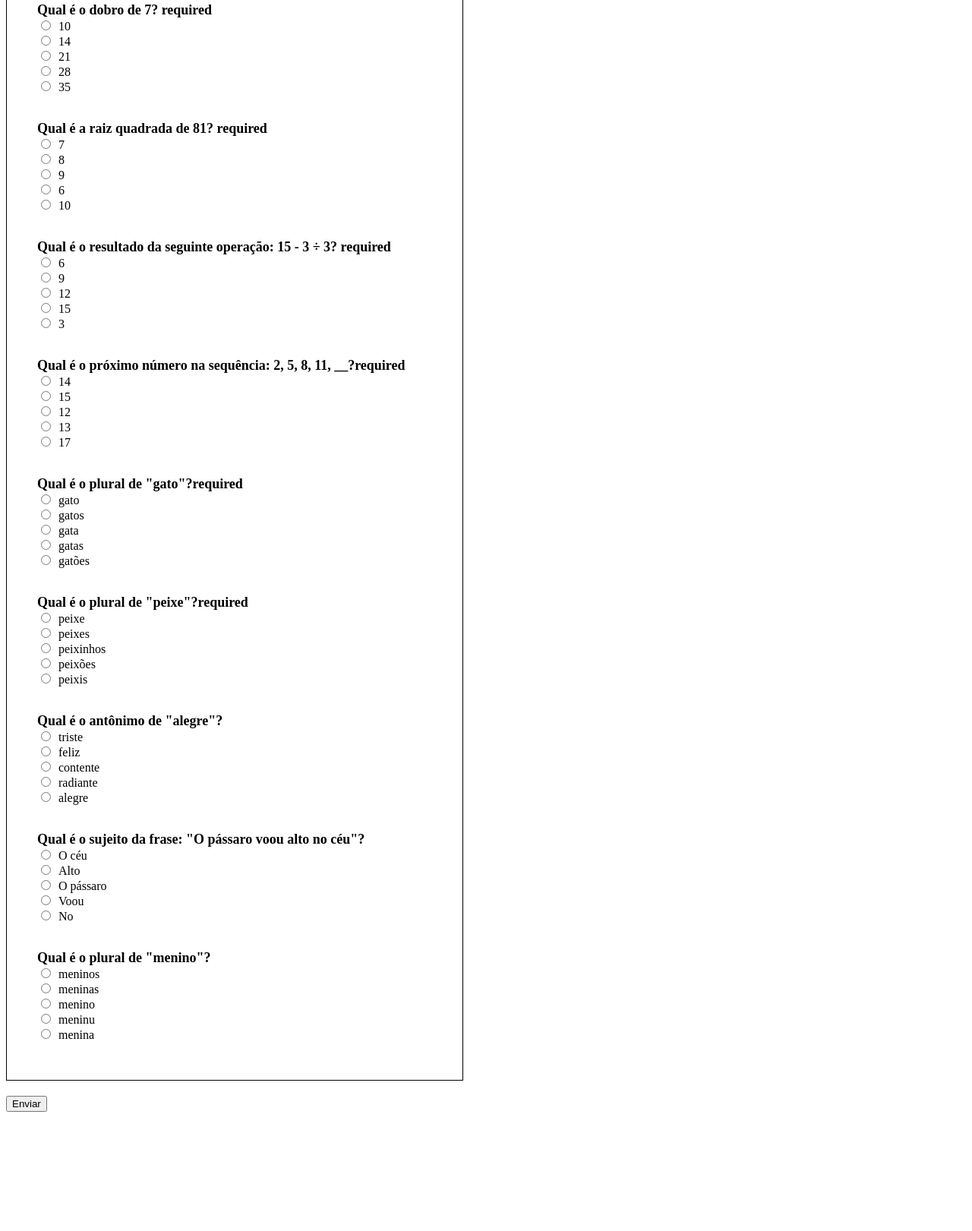
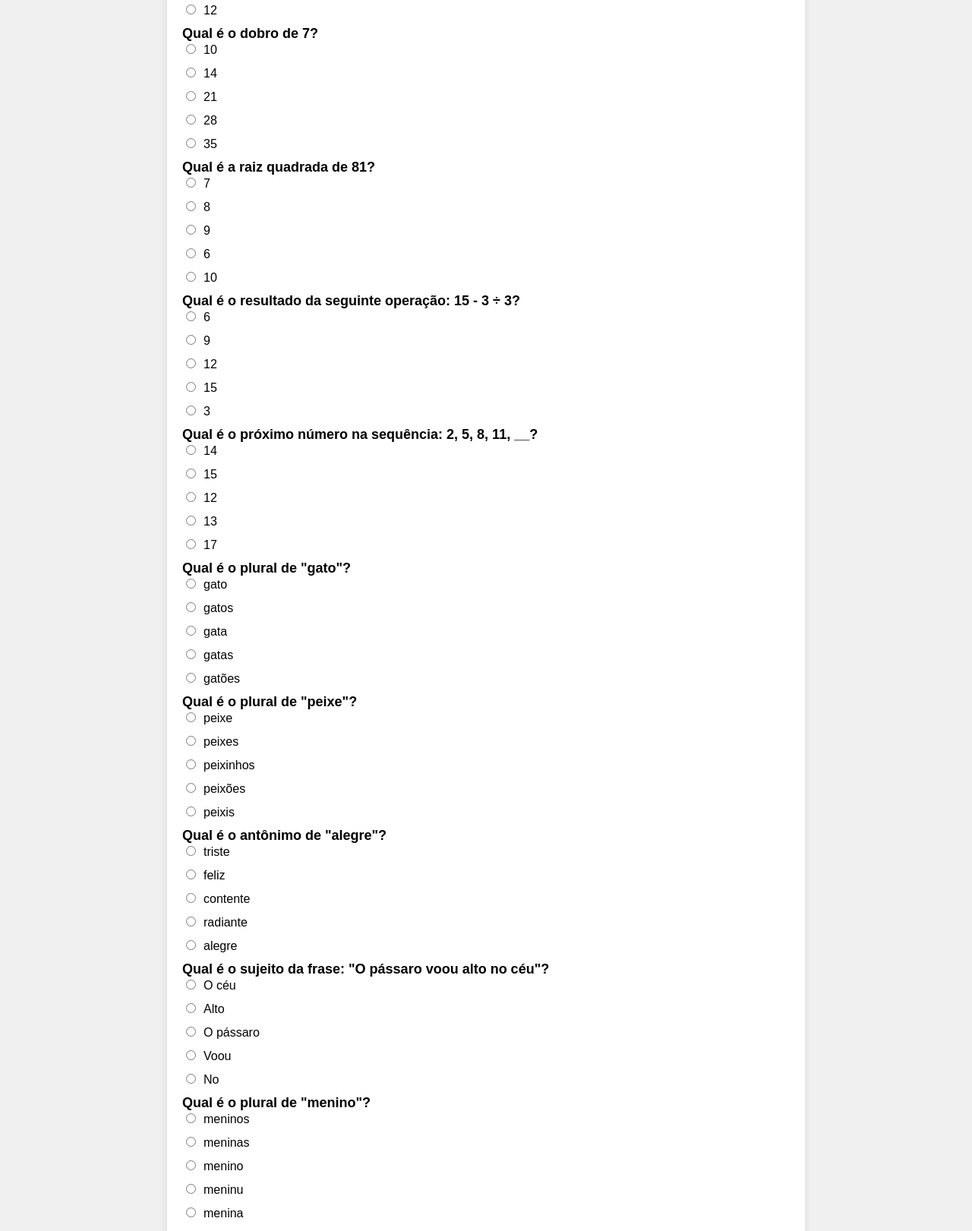
Before and after one commit to roggercarvalho/formulario, a plain HTML site: page teste-basico.html in a window 1280 px wide. Shown: the part 178-1799 px from the top of the page at 76% size. Before the commit the page ends 1650 px from the top, so only its background shows below. Drawn offline with Linux system fonts and the light colour scheme.

Commit message:
upload new archive

```diff
--- a/teste-basico.html
+++ b/teste-basico.html
@@ -1,121 +1,182 @@
 <!DOCTYPE html>
 <html lang="en">
+
 <head>
-  <meta charset="UTF-8">
-  <meta name="viewport" content="width=device-width, initial-scale=1.0">
-  <title>Document</title>
+  <meta charset="UTF-8" />
+  <meta name="viewport" content="width=device-width, initial-scale=1.0" />
+  <title>Teste Básico</title>
   <style>
-    div{
-      width: 600px;
+    body {
+      font-family: "Arial", sans-serif;
+      background-color: #f0f0f0;
+      margin: 0;
+      padding: 0;
+    }
+
+    form {
+      max-width: 800px;
+      margin: 0 auto;
+      padding: 20px;
+      background-color: #fff;
+      box-shadow: 0 0 10px rgba(0, 0, 0, 0.1);
+      border-radius: 5px;
+    }
+
+    ul {
+      list-style: none;
+      padding: 0;
+    }
+
+    .pergunta {
       margin-bottom: 20px;
-      padding-bottom: 15px;
+      padding: 15px;
+      border: 1px solid #ccc;
+      border-radius: 5px;
+      background-color: #f9f9f9;
     }
-    .todasQuestoes{
-      border: 1px solid black;
-    }
-    label{
+
+    .questoes {
+      font-weight: 600;
+      font-size: 18px;
       display: block;
     }
-    input{
-      display: inline-block;
+
+    input {
       margin-right: 10px;
+      font-size: 16px;
+      margin-bottom: 15px;
     }
-    li{
-      list-style: none;
+
+    input[type="submit"] {
+      display: block;
+      margin: 20px auto;
+      padding: 10px 20px;
+      background-color: #007bff;
+      color: #fff;
+      border: none;
+      border-radius: 5px;
+      cursor: pointer;
+      font-size: 16px;
     }
-    .questoes{
-      font-size: 18px;
-      font-weight: bold;
+
+    input[type="submit"]:hover {
+      background-color: #0056b3;
+    }
+
+    label {
+      display: block;
     }
   </style>
 </head>
+
 <body>
   <form action="./agradecimento.html">
     <div class="todasQuestoes">
       <ul>
+        <li>
           <div id="q1">
-    <label for="q1a" class="questoes">Qual é o resultado da seguinte operação: 8 + 4 x 2? required</label>
-    <li><input type="radio" name="q1"required>16</li>
-    <li><input type="radio" name="q1"required>10</li>
-    <li><input type="radio" name="q1"required>18</li>
-    <li><input type="radio" name="q1"required>24</li>
-    <li><input type="radio" name="q1"required>12</li>
+            <label for="q1a" class="questoes">Qual é o resultado da seguinte operação: 8 + 4 x 2?</label>
+            <label><input type="radio" name="q1" id="q1a" required />16</label>
+            <label><input type="radio" name="q1" id="q1c" required />18</label>
+            <label><input type="radio" name="q1" id="q1b" required />10</label>
+            <label><input type="radio" name="q1" id="q1d" required />24</label>
+            <label><input type="radio" name="q1" id="q1e" required />12</label>
           </div>
+        </li>
+        <li>
           <div id="q2">
-    <label for="q2" class="questoes">Qual é o dobro de 7? required</label>
-    <li><input type="radio" name="q2"required>10
-    <li><input type="radio" name="q2"required>14
-    <li><input type="radio" name="q2"required>21
-    <li><input type="radio" name="q2"required>28
-    <li><input type="radio" name="q2"required>35
+            <label for="q2" class="questoes">Qual é o dobro de 7?</label>
+            <label><input type="radio" name="q2" id="q2a" required />10</label>
+            <label><input type="radio" name="q2" id="q2b" required />14</label>
+            <label><input type="radio" name="q2" id="q2c" required />21</label>
+            <label><input type="radio" name="q2" id="q2d" required />28</label>
+            <label><input type="radio" name="q2" id="q2e" required />35</label>
           </div>
+        </li>
+        <li>
           <div id="q3">
-    <label for="q3" class="questoes">Qual é a raiz quadrada de 81? required</label>
-    <li><input type="radio" name="q3"required>7</li>
-    <li><input type="radio" name="q3"required>8</li>
-    <li><input type="radio" name="q3"required>9</li>
-    <li><input type="radio" name="q3"required>6</li>
-    <li><input type="radio" name="q3"required>10</li>
+            <label for="q3" class="questoes">Qual é a raiz quadrada de 81?</label>
+            <label><input type="radio" name="q3" id="q3a" required />7</label>
+            <label><input type="radio" name="q3" id="q3b" required />8</label>
+            <label><input type="radio" name="q3" id="q3c" required />9</label>
+            <label><input type="radio" name="q3" id="q3d" required />6</label>
+            <label><input type="radio" name="q3" id="q3e" required />10</label>
           </div>
+        </li>
+        <li>
           <div id="q4">
-    <label for="q4" class="questoes">Qual é o resultado da seguinte operação: 15 - 3 ÷ 3? required</label>
-    <li><input type="radio" name="q4"required>6</li>
-    <li><input type="radio" name="q4"required>9</li>
-    <li><input type="radio" name="q4"required>12</li>
-    <li><input type="radio" name="q4"required>15</li>
-    <li><input type="radio" name="q4"required>3</li>
+            <label for="q4" class="questoes">Qual é o resultado da seguinte operação: 15 - 3 ÷ 3?</label>
+            <label><input type="radio" name="q4" id="q4a" required />6</label>
+            <label><input type="radio" name="q4" id="q4b" required />9</label>
+            <label><input type="radio" name="q4" id="q4c" required />12</label>
+            <label><input type="radio" name="q4" id="q4d" required />15</label>
+            <label><input type="radio" name="q4" id="q4e" required />3</label>
           </div>
+        </li>
+        <li>
           <div id="q5">
-    <label for="q5" class="questoes">Qual é o próximo número na sequência: 2, 5, 8, 11, __?required</label>
-    <li><input type="radio" name="q5"required>14</li>
-    <li><input type="radio" name="q5"required>15</li>
-    <li><input type="radio" name="q5"required>12</li>
-    <li><input type="radio" name="q5"required>13</li>
-    <li><input type="radio" name="q5"required>17</li>
+            <label for="q5" class="questoes">Qual é o próximo número na sequência: 2, 5, 8, 11, __?</label>
+            <label><input type="radio" name="q5" id="q5a" required />14</label>
+            <label><input type="radio" name="q5" id="q5b" required />15</label>
+            <label><input type="radio" name="q5" id="q5c" required>12</label>
+            <label><input type="radio" name="q5" id="q5d" required />13</label>
+            <label><input type="radio" name="q5" id="q5e" required />17</label>
           </div>
+        </li>
+        <li>
           <div id="q6">
-    <label for="q6" class="questoes">Qual é o plural de "gato"?required</label>
-    <li><input type="radio" name="q6"required>gato</li>
-    <li><input type="radio" name="q6"required>gatos</li>
-    <li><input type="radio" name="q6"required>gata</li>
-    <li><input type="radio" name="q6"required>gatas</li>
-    <li><input type="radio" name="q6"required>gatões</li>
+            <label for="q6" class="questoes">Qual é o plural de "gato"?</label>
+            <label><input type="radio" name="q6" id="q6a" required />gato</label>
+            <label><input type="radio" name="q6" id="q6b" required />gatos</label>
+            <label><input type="radio" name="q6" id="q6c" required />gata</label>
+            <label><input type="radio" name="q6" id="q6d" required />gatas</label>
+            <label><input type="radio" name="q6" id="q6e" required />gatões</label>
           </div>
+        </li>
+        <li>
           <div id="q7">
-    <label for="q7" class="questoes">Qual é o plural de "peixe"?required</label>
-    <li><input type="radio" name="q7"required>peixe</li>
-    <li><input type="radio" name="q7"required>peixes</li>
-    <li><input type="radio" name="q7"required>peixinhos</li>
-    <li><input type="radio" name="q7"required>peixões</li>
-    <li><input type="radio" name="q7"required>peixis</li>
+            <label for="q7" class="questoes">Qual é o plural de "peixe"?</label>
+            <label><input type="radio" name="q7" id="q7a" required />peixe</label>
+            <label><input type="radio" name="q7" id="q7b" required />peixes</label>
+            <label><input type="radio" name="q7" id="q7c" required />peixinhos</label>
+            <label><input type="radio" name="q7" id="q7d" required />peixões</label>
+            <label><input type="radio" name="q7" id="q7e" required />peixis</label>
           </div>
+        </li>
+        <li>
           <div id="q8">
             <label for="q8" class="questoes">Qual é o antônimo de "alegre"?</label>
-    <li><input type="radio" name="q8"required>triste</li>
-    <li><input type="radio" name="q8"required>feliz</li>
-    <li><input type="radio" name="q8"required>contente</li>
-    <li><input type="radio" name="q8"required>radiante</li>
-    <li><input type="radio" name="q8"required>alegre</li>
+            <label><input type="radio" name="q8" id="q8a" required />triste</label>
+            <label><input type="radio" name="q8" id="q8b" required />feliz</label>
+            <label><input type="radio" name="q8" id="q8c" required />contente</label>
+            <label><input type="radio" name="q8" id="q8d" required />radiante</label>
+            <label><input type="radio" name="q8" id="q8e" required />alegre</label>
           </div>
+        </li>
+        <li>
           <div id="q9">
             <label for="q9" class="questoes">Qual é o sujeito da frase: "O pássaro voou alto no céu"?</label>
-    <li><input type="radio" name="q9"required>O céu</li>
-    <li><input type="radio" name="q9"required>Alto</li>
-    <li><input type="radio" name="q9"required>O pássaro</li>
-    <li><input type="radio" name="q9"required>Voou</li>
-    <li><input type="radio" name="q9"required>No</li>
+            <label><input type="radio" name="q9" id="q9a" required />O céu</label>
+            <label><input type="radio" name="q9" id="q9b" required />Alto</label>
+            <label><input type="radio" name="q9" id="q9c" required />O pássaro</label>
+            <label><input type="radio" name="q9" id="q9d" required />Voou</label>
+            <label><input type="radio" name="q9" id="q9e" required />No</label>
           </div>
+        </li>
+        <li>
           <div id="q10">
-    <label for="q10" class="questoes">Qual é o plural de "menino"? </label>
-    <li><input type="radio" name="q10"required>meninos</li>
-    <li><input type="radio" name="q10"required>meninas</li>
-    <li><input type="radio" name="q10"required>menino</li>
-    <li><input type="radio" name="q10"required>meninu</li>
-    <li><input type="radio" name="q10"required>menina</li>
+            <label for="q10" class="questoes">Qual é o plural de "menino"?</label>
+            <label><input type="radio" name="q10" id="q10a" required />meninos</label>
+            <label><input type="radio" name="q10" id="q10b" required />meninas</label>
+            <label><input type="radio" name="q10" id="q10c" required />menino</label>
+            <label><input type="radio" name="q10" id="q10d" required />meninu</label>
+            <label><input type="radio" name="q10" id="q10e" required />menina</label>
           </div>
+        </li>
       </ul>
     </div>
-  <input type="submit" value="Enviar" required>
+    <input type="submit" value="Enviar" />
   </form>
 </body>
+
 </html>
```
Also changed, not shown: agradecimento.html (+42 -1 lines), index.html (deleted, +0 -81 lines), inscricao.html (added, +124 -0 lines), pgInicial.html (+56 -36 lines), img/centro.png (added), img/logo.png (added). Lines whose indentation alone changed are shown as unchanged.
